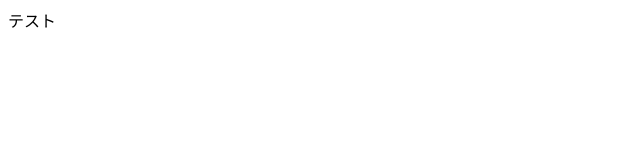
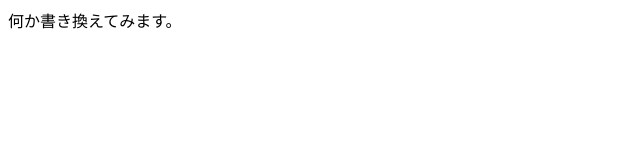
Before and after one commit to Eu-Blauberg/20230421-kkr-1, a plain HTML site: page index.html in a window 1280 px wide. Shown: the whole page, without its empty margins (0-640 px from the left). Drawn offline with Linux system fonts and the light colour scheme.

Commit message:
Update index.html

```diff
--- a/index.html
+++ b/index.html
@@ -5,6 +5,6 @@
     <title>タイトル</title>
   </head>
   <body>
-    テスト
+    何か書き換えてみます。
   </body>
 </html>
```
